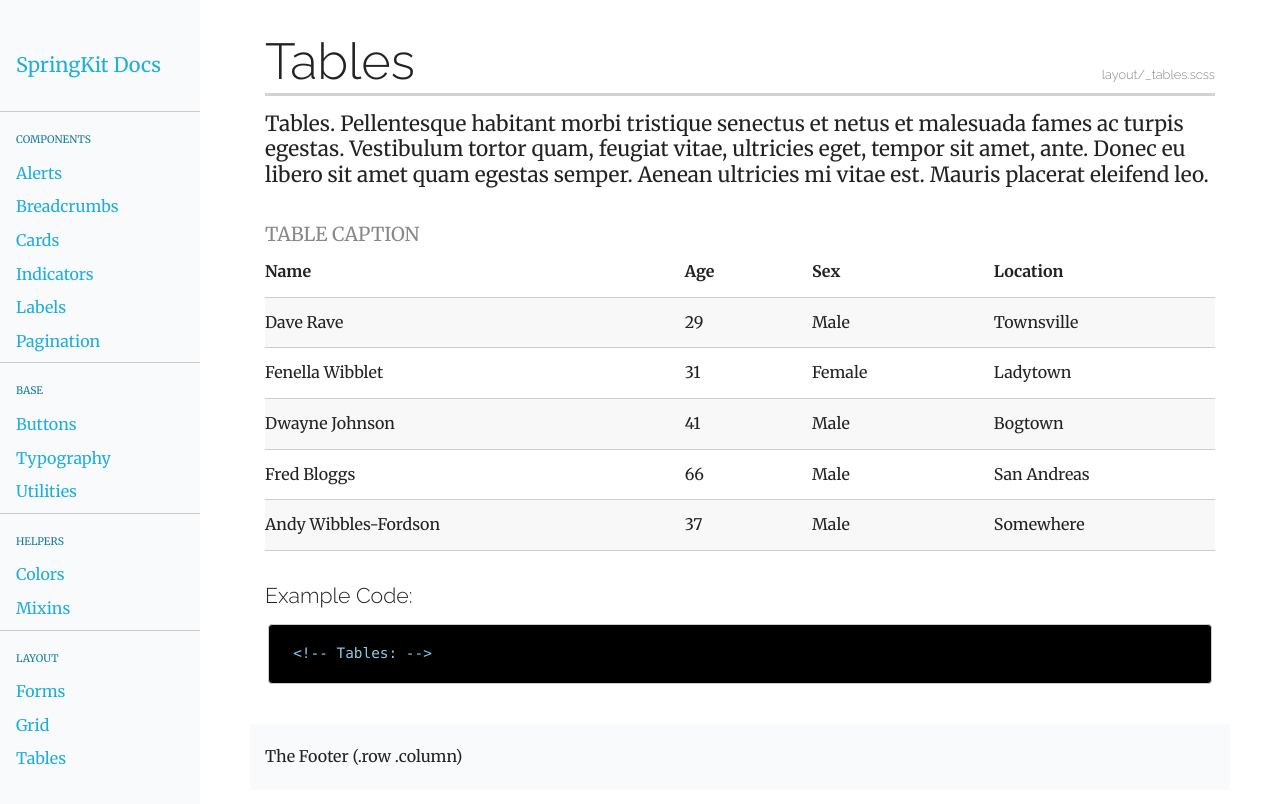
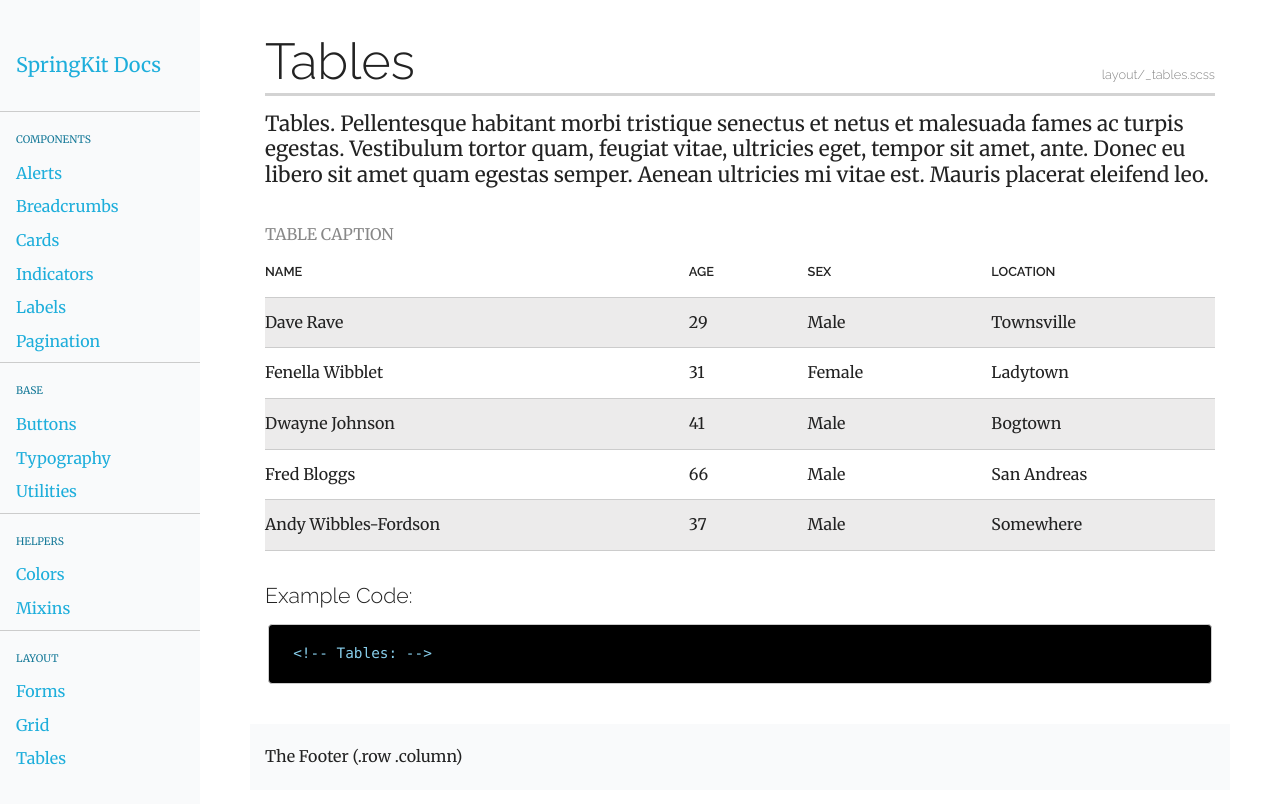
Before and after one commit to pixelspring/SpringKit, a Jekyll site: the page built from docs/_posts/2016-03-02-tables.markdown, in a window 1280 px wide. Shown: the top 804 px of the page. Built offline with Jekyll 4.4.1, drawn with Linux system fonts in a browser that asks for light colours.

Commit message:
Update highlight color & table stripe color

```diff
--- a/css/main.css
+++ b/css/main.css
@@ -1398,10 +1398,10 @@
   text-align: left; }
 
 tbody tr:nth-child(odd) {
-  background-color: #f8f8f8; }
+  background-color: #ECEBEB; }
 
 tbody tr:hover {
-  background-color: #fff4cc; }
+  background-color: #FFFEE2; }
 
 .alert {
   padding: 1.4rem;
--- a/docs/css/main.css
+++ b/docs/css/main.css
@@ -1165,6 +1165,20 @@
 
 .text-justify {
   text-align: justify !important; }
+
+.image-left {
+  float: left !important;
+  margin: 0 1.6em 1.6em 0; }
+
+.image-right {
+  float: right !important;
+  margin: 0 0 1.6em 1.6em; }
+
+.image-centered {
+  text-align: center !important; }
+
+.image-bordered {
+  border: 1px solid #CCCCCC; }
 
 .hidden {
   display: none;
@@ -1328,7 +1342,8 @@
 legend {
   display: block;
   font-weight: bold;
-  margin-bottom: 0.8em; }
+  margin-bottom: 0.8em;
+  font-family: "Raleway", "HelveticaNeue", "Helvetica Neue", Helvetica, Arial, sans-serif; }
 
 legend {
   padding: 0 6px; }
@@ -1358,6 +1373,12 @@
   width: 100%; }
 
 th,
+tf {
+  font-family: "Raleway", "HelveticaNeue", "Helvetica Neue", Helvetica, Arial, sans-serif;
+  font-size: 0.8rem;
+  text-transform: uppercase; }
+
+th,
 td {
   padding: 12px 15px;
   text-align: left;
@@ -1374,14 +1395,13 @@
 table caption {
   text-transform: uppercase;
   color: #888888;
-  font-size: 1.2rem;
   text-align: left; }
 
 tbody tr:nth-child(odd) {
-  background-color: #f8f8f8; }
+  background-color: #ECEBEB; }
 
 tbody tr:hover {
-  background-color: #fff4cc; }
+  background-color: #FFFEE2; }
 
 .alert {
   padding: 1.4rem;
--- a/sass/helpers/_variables.scss
+++ b/sass/helpers/_variables.scss
@@ -105,7 +105,7 @@
 
 /// Highlight Color, used for highlighting elements
 /// @type Color
-$highlight-color:   #fff4cc;
+$highlight-color:   #FFFEE2;
 
 // ------------------------------------------------
 
--- a/sass/layout/_tables.scss
+++ b/sass/layout/_tables.scss
@@ -49,7 +49,7 @@
 
 // Table Row Striping:
 tbody tr:nth-child(odd) {
-    background-color: #f8f8f8;
+    background-color: palette(secondary, light);
 }
 
 // Table Row Hover:
```
